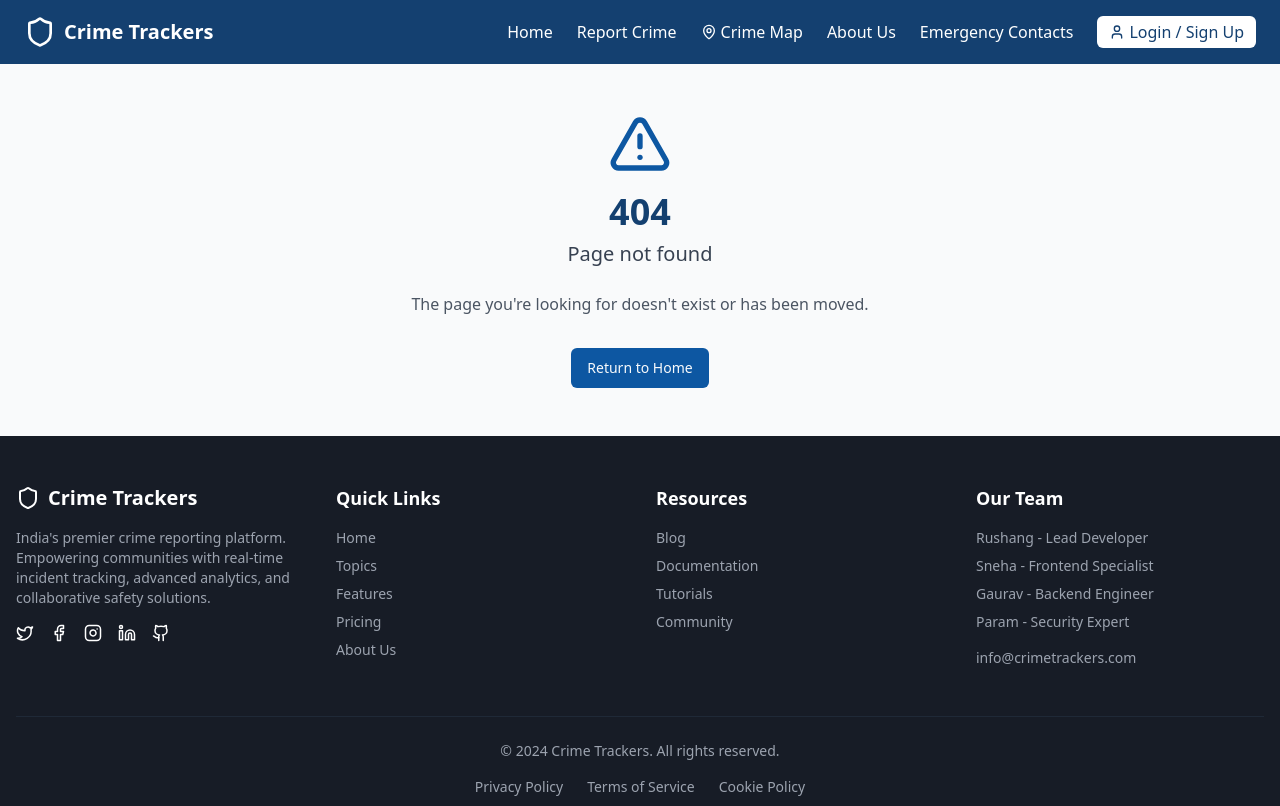
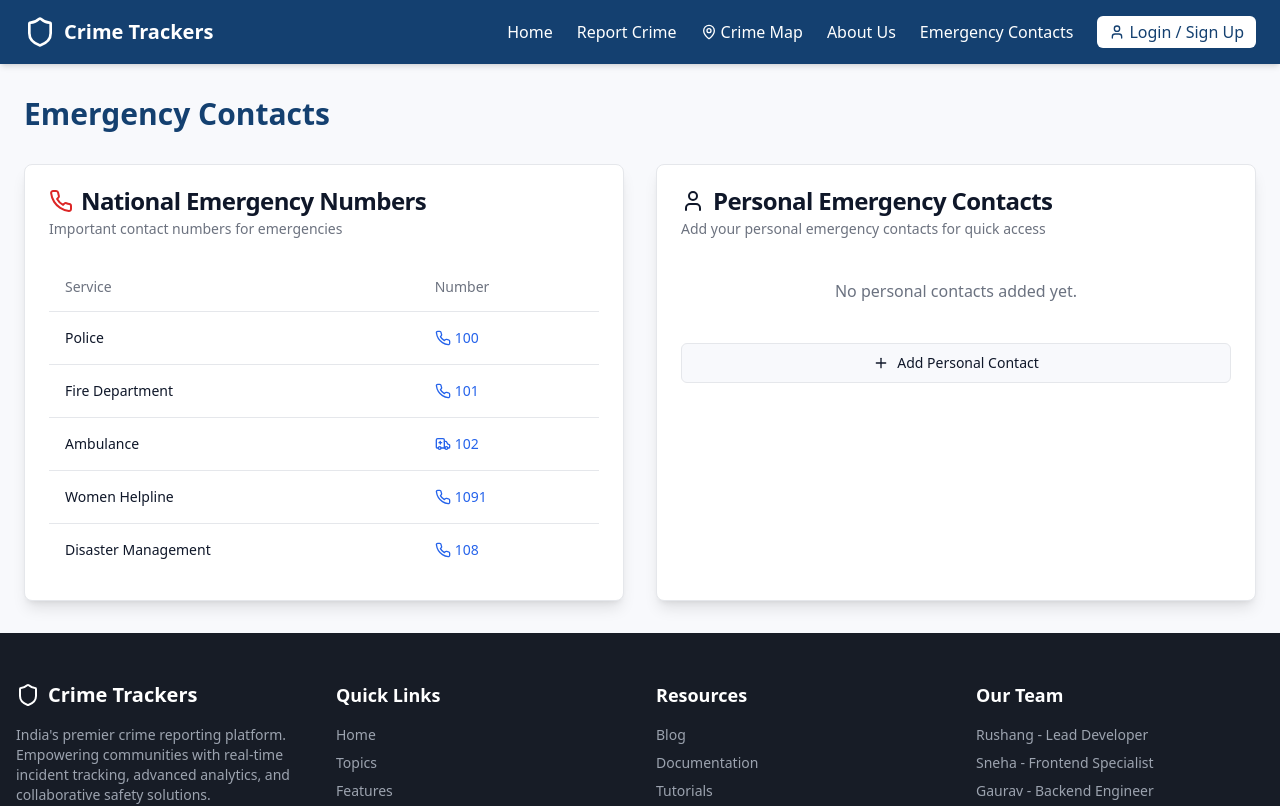
Before and after one commit to Sneha25-bit/blue-guardian-report, a React (Vite) app: page /emergency-contacts in a window 1280 px wide. Shown: the top 806 px of the page. Built offline with nearby package versions, Linux system fonts and the light colour scheme.

Commit message:
feat: Add emergency contacts feature
Adds emergency contacts to the application, including predefined contacts and an option for users to add their own.

```diff
--- a/src/App.tsx
+++ b/src/App.tsx
@@ -6,6 +6,7 @@ import { QueryClient, QueryClientProvider } from "@tanstack/react-query";
 import { BrowserRouter, Routes, Route } from "react-router-dom";
 import Index from "./pages/Index";
 import Report from "./pages/Report";
+import EmergencyContacts from "./pages/EmergencyContacts";
 import NotFound from "./pages/NotFound";
 
 const queryClient = new QueryClient();
@@ -21,7 +22,7 @@ const App = () => (
           <Route path="/report" element={<Report />} />
           <Route path="/crime-map" element={<NotFound />} />
           <Route path="/about" element={<NotFound />} />
-          <Route path="/emergency-contacts" element={<NotFound />} />
+          <Route path="/emergency-contacts" element={<EmergencyContacts />} />
           <Route path="/login" element={<NotFound />} />
           {/* ADD ALL CUSTOM ROUTES ABOVE THE CATCH-ALL "*" ROUTE */}
           <Route path="*" element={<NotFound />} />
--- /dev/null
+++ b/src/pages/EmergencyContacts.tsx
@@ -0,0 +1,209 @@
+
+import React, { useState } from "react";
+import { Ambulance, Phone, Plus, User, X } from "lucide-react";
+import { Button } from "@/components/ui/button";
+import { Input } from "@/components/ui/input";
+import { Label } from "@/components/ui/label";
+import { Card, CardContent, CardDescription, CardFooter, CardHeader, CardTitle } from "@/components/ui/card";
+import { Table, TableBody, TableCell, TableHead, TableHeader, TableRow } from "@/components/ui/table";
+import { Collapsible, CollapsibleContent, CollapsibleTrigger } from "@/components/ui/collapsible";
+import Header from "@/components/Header";
+import Footer from "@/components/Footer";
+
+interface EmergencyContact {
+  id: string;
+  name: string;
+  number: string;
+}
+
+const EmergencyContacts = () => {
+  const [isOpen, setIsOpen] = useState(false);
+  const [name, setName] = useState("");
+  const [number, setNumber] = useState("");
+  const [personalContacts, setPersonalContacts] = useState<EmergencyContact[]>([]);
+
+  const handleAddContact = () => {
+    if (name.trim() && number.trim()) {
+      const newContact: EmergencyContact = {
+        id: Date.now().toString(),
+        name: name.trim(),
+        number: number.trim()
+      };
+
+      setPersonalContacts([...personalContacts, newContact]);
+      setName("");
+      setNumber("");
+      setIsOpen(false);
+    }
+  };
+
+  const handleRemoveContact = (id: string) => {
+    setPersonalContacts(personalContacts.filter(contact => contact.id !== id));
+  };
+
+  return (
+    <div className="flex flex-col min-h-screen">
+      <Header />
+
+      <main className="flex-grow container mx-auto py-8 px-4 md:px-6">
+        <h1 className="text-3xl font-bold mb-8 text-safewatch-900">Emergency Contacts</h1>
+
+        <div className="grid gap-8 md:grid-cols-2">
+          <Card className="shadow-lg">
+            <CardHeader>
+              <CardTitle className="flex items-center gap-2">
+                <Phone className="text-red-600" />
+                National Emergency Numbers
+              </CardTitle>
+              <CardDescription>
+                Important contact numbers for emergencies
+              </CardDescription>
+            </CardHeader>
+            <CardContent>
+              <Table>
+                <TableHeader>
+                  <TableRow>
+                    <TableHead>Service</TableHead>
+                    <TableHead>Number</TableHead>
+                  </TableRow>
+                </TableHeader>
+                <TableBody>
+                  <TableRow>
+                    <TableCell className="font-medium">Police</TableCell>
+                    <TableCell>
+                      <a href="tel:100" className="text-blue-600 hover:underline flex items-center gap-1">
+                        <Phone className="h-4 w-4" /> 100
+                      </a>
+                    </TableCell>
+                  </TableRow>
+                  <TableRow>
+                    <TableCell className="font-medium">Fire Department</TableCell>
+                    <TableCell>
+                      <a href="tel:101" className="text-blue-600 hover:underline flex items-center gap-1">
+                        <Phone className="h-4 w-4" /> 101
+                      </a>
+                    </TableCell>
+                  </TableRow>
+                  <TableRow>
+                    <TableCell className="font-medium">Ambulance</TableCell>
+                    <TableCell>
+                      <a href="tel:102" className="text-blue-600 hover:underline flex items-center gap-1">
+                        <Ambulance className="h-4 w-4" /> 102
+                      </a>
+                    </TableCell>
+                  </TableRow>
+                  <TableRow>
+                    <TableCell className="font-medium">Women Helpline</TableCell>
+                    <TableCell>
+                      <a href="tel:1091" className="text-blue-600 hover:underline flex items-center gap-1">
+                        <Phone className="h-4 w-4" /> 1091
+                      </a>
+                    </TableCell>
+                  </TableRow>
+                  <TableRow>
+                    <TableCell className="font-medium">Disaster Management</TableCell>
+                    <TableCell>
+                      <a href="tel:108" className="text-blue-600 hover:underline flex items-center gap-1">
+                        <Phone className="h-4 w-4" /> 108
+                      </a>
+                    </TableCell>
+                  </TableRow>
+                </TableBody>
+              </Table>
+            </CardContent>
+          </Card>
+
+          <Card className="shadow-lg">
+            <CardHeader>
+              <CardTitle className="flex items-center gap-2">
+                <User />
+                Personal Emergency Contacts
+              </CardTitle>
+              <CardDescription>
+                Add your personal emergency contacts for quick access
+              </CardDescription>
+            </CardHeader>
+            <CardContent>
+              {personalContacts.length > 0 ? (
+                <Table>
+                  <TableHeader>
+                    <TableRow>
+                      <TableHead>Name</TableHead>
+                      <TableHead>Number</TableHead>
+                      <TableHead className="w-[80px]"></TableHead>
+                    </TableRow>
+                  </TableHeader>
+                  <TableBody>
+                    {personalContacts.map((contact) => (
+                      <TableRow key={contact.id}>
+                        <TableCell className="font-medium">{contact.name}</TableCell>
+                        <TableCell>
+                          <a href={`tel:${contact.number}`} className="text-blue-600 hover:underline flex items-center gap-1">
+                            <Phone className="h-4 w-4" /> {contact.number}
+                          </a>
+                        </TableCell>
+                        <TableCell>
+                          <Button
+                            variant="ghost"
+                            size="sm"
+                            onClick={() => handleRemoveContact(contact.id)}
+                            className="text-red-500 hover:text-red-700 hover:bg-red-50"
+                          >
+                            <X className="h-4 w-4" />
+                          </Button>
+                        </TableCell>
+                      </TableRow>
+                    ))}
+                  </TableBody>
+                </Table>
+              ) : (
+                <div className="text-center p-4 text-gray-500">
+                  No personal contacts added yet.
+                </div>
+              )}
+            </CardContent>
+            <CardFooter className="flex justify-center">
+              <Collapsible open={isOpen} onOpenChange={setIsOpen} className="w-full">
+                <CollapsibleTrigger asChild>
+                  <Button variant="outline" className="flex items-center gap-2 w-full">
+                    <Plus className="h-4 w-4" />
+                    Add Personal Contact
+                  </Button>
+                </CollapsibleTrigger>
+                <CollapsibleContent className="mt-4 space-y-4">
+                  <div className="space-y-2">
+                    <Label htmlFor="name">Contact Name</Label>
+                    <Input
+                      id="name"
+                      placeholder="Enter name"
+                      value={name}
+                      onChange={(e) => setName(e.target.value)}
+                    />
+                  </div>
+                  <div className="space-y-2">
+                    <Label htmlFor="number">Phone Number</Label>
+                    <Input
+                      id="number"
+                      type="tel"
+                      placeholder="Enter phone number"
+                      value={number}
+                      onChange={(e) => setNumber(e.target.value)}
+                    />
+                  </div>
+                  <div className="flex justify-end gap-2">
+                    <Button variant="outline" onClick={() => setIsOpen(false)}>Cancel</Button>
+                    <Button onClick={handleAddContact}>Save Contact</Button>
+                  </div>
+                </CollapsibleContent>
+              </Collapsible>
+            </CardFooter>
+          </Card>
+        </div>
+      </main>
+
+      <Footer />
+    </div>
+  );
+};
+
+export default EmergencyContacts;
```
